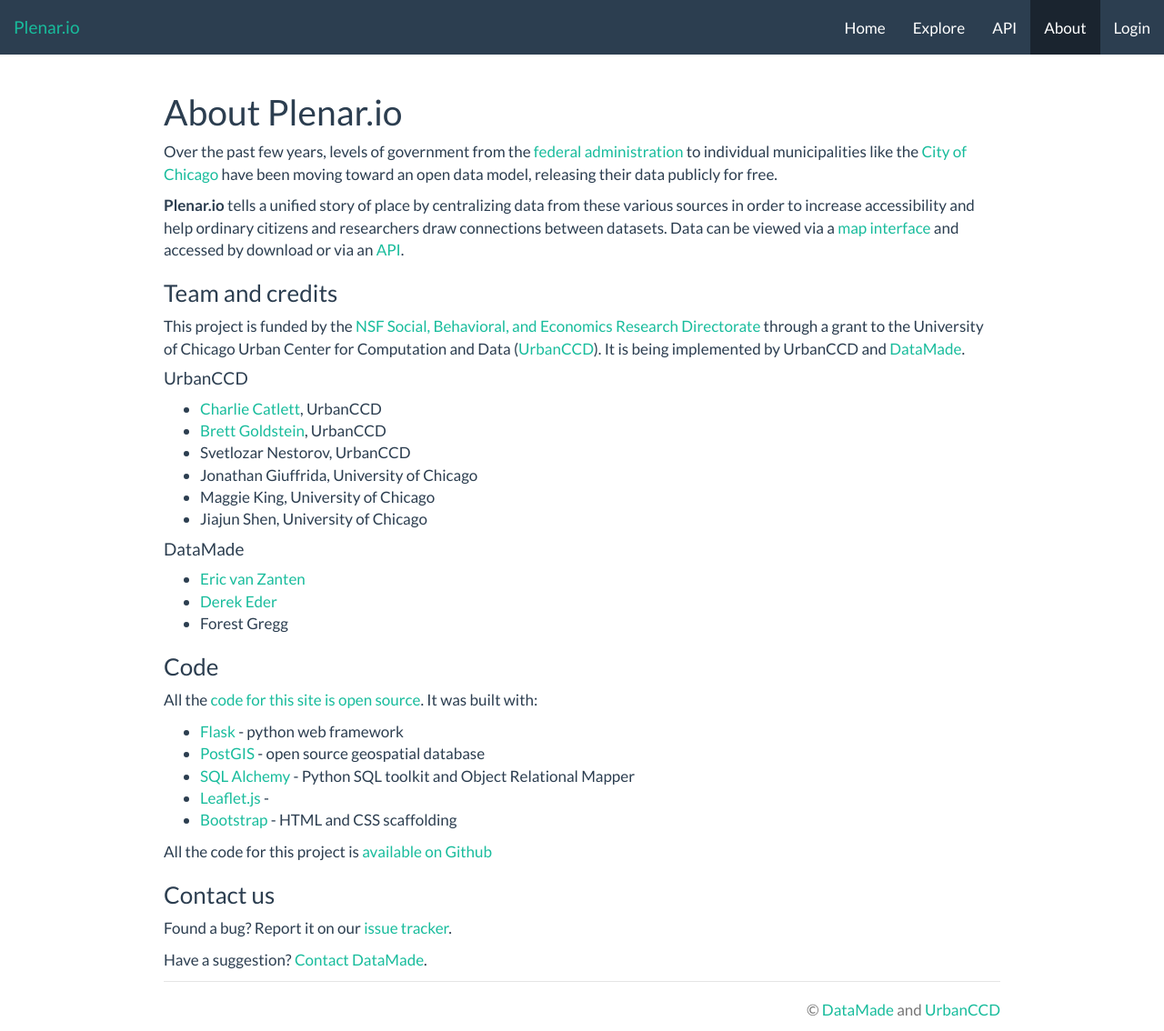
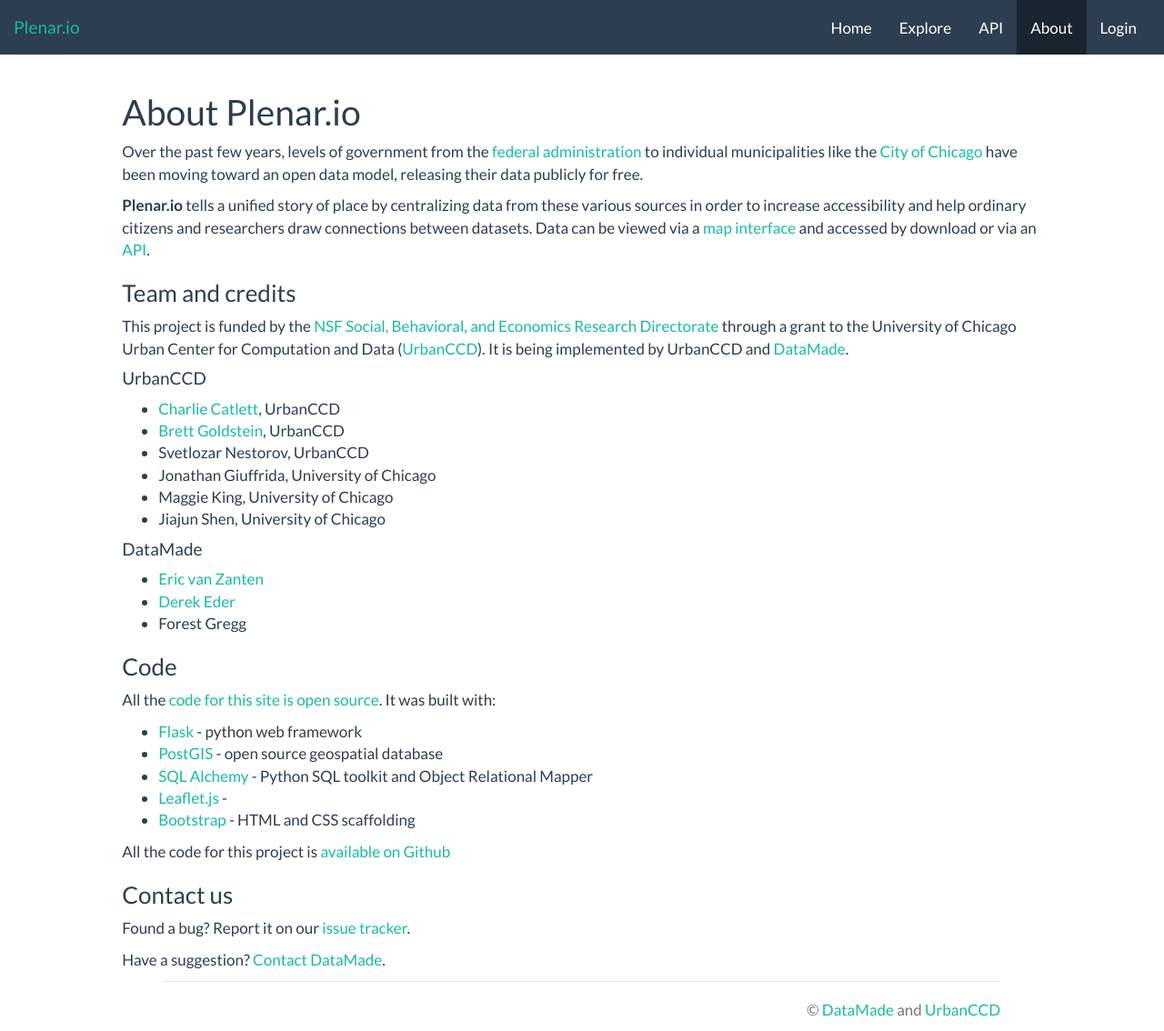
Before and after one commit to UrbanCCD-UChicago/plenario, a Flask app: page /about in a window 1280 px wide. Shown: the whole page at 91% size. Run offline with Flask 2, Linux system fonts and the light colour scheme; some libraries are stand-ins or nearby versions.

Commit message:
using container-fluid to remove side gutters

```diff
--- a/plenario/templates/base.html
+++ b/plenario/templates/base.html
@@ -24,7 +24,8 @@
   </head>
 
   <body style="height: 100%">
-      <div class="navbar navbar-default navbar-static-top" role="navigation">
+    <div class="navbar navbar-default navbar-static-top" role="navigation">
+      <div class="container-fluid">
         <div class="navbar-header">
           <button type="button" class="navbar-toggle" data-toggle="collapse" data-target=".navbar-collapse">
             <span class="sr-only">Toggle navigation</span>
@@ -58,8 +59,9 @@
           </ul>
         </div><!--/.nav-collapse -->
       </div>
+    </div>
 
-    <div class="container">
+    <div class="container-fluid">
       {% block content %}{% endblock %}
     </div>
 
```
